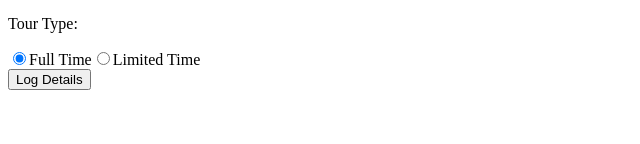
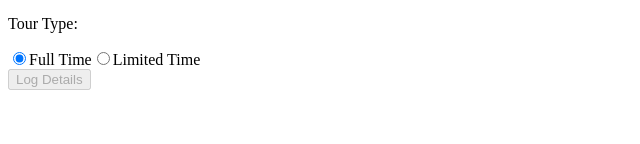
Before and after one commit to AashishNagrath/CityHopper, a React (Vite) app: page /best-plan in a window 1280 px wide. Shown: the part 156-300 px from the top of the page, without its empty margins (0-640 px from the left). Built offline with nearby package versions, Linux system fonts and the light colour scheme; no server answers.

Commit message:
refer changelog

```diff
--- a/src/pages/BestPlan.jsx
+++ b/src/pages/BestPlan.jsx
@@ -1,5 +1,4 @@
 import { useCityHopper } from "../CityHopperContext";
-import { useLocation } from "react-router-dom";
 import { useState } from "react";
 export default function BestPlan() {
   const {
@@ -8,6 +7,10 @@ export default function BestPlan() {
     tourType, setTourType,
     visitTime, setVisitTime
   } = useCityHopper();
+
+  const isFormValid = arrivalMode !== "" &&
+    (tourType === "Full Time" || "Limited Time" && visitTime && Number(visitTime) > 0);
+
 
   const handlelog = () => {
     console.log("City:", city);
@@ -29,7 +32,7 @@ export default function BestPlan() {
         className="border p-2 rounded w-64 mb-6"
       >
         <option value="">Select Arrival Mode</option>
-        <option value="car">Car</option>
+        <option value="road">Road</option>
         <option value="train">Train</option>
         <option value="plane">Plane</option>
       </select>
@@ -40,7 +43,7 @@ export default function BestPlan() {
             type="radio"
             value="Full Time"
             checked={tourType === "Full Time"}
-            onChange={() => setTourType("Full Time")}
+            onChange={() =>setTourType("Full Time")}
             className="mr-2"
           />
           Full Time
@@ -63,7 +66,8 @@ export default function BestPlan() {
                 type="number"
                 min="1"
                 value={visitTime}
-                onChange={(e) => setVisitTime(e.target.value)}
+                onChange={(e) => setVisitTime(e.target.value)
+                }
                 className="border p-2 rounded w-32 ml-2"
                 placeholder="Hours"
               />
@@ -72,6 +76,7 @@ export default function BestPlan() {
         )}
       </div>
       <button
+        disabled={!isFormValid}
         onClick={handlelog}
         className="bg-blue-500 text-white px-4 py-2 rounded hover:bg-blue-600">
         Log Details
--- a/src/pages/CustomPlan.jsx
+++ b/src/pages/CustomPlan.jsx
@@ -15,7 +15,7 @@ export default function CustomPlan() {
         : [...prev, spot]
     );
   };
-
+  const isFormValid = selectedSpots.length > 0 && arrivalMode !== "";
   const handlelog = () => {
     console.log("City:", city);
     console.log("Arrival Mode:", arrivalMode);
@@ -32,7 +32,7 @@ export default function CustomPlan() {
         className="border p-2 rounded w-64 mb-6"
       >
         <option value="">Select Arrival Mode</option>
-        <option value="car">Car</option>
+        <option value="road">Road</option>
         <option value="train">Train</option>
         <option value="plane">Plane</option>
       </select>
@@ -51,6 +51,7 @@ export default function CustomPlan() {
         ))}
       </div>
       <button
+        disabled={!isFormValid}
         onClick={handlelog}
         className="bg-blue-500 text-white px-4 py-2 rounded hover:bg-blue-600">
         Log Details
```
Also changed, not shown: changelog.txt.
